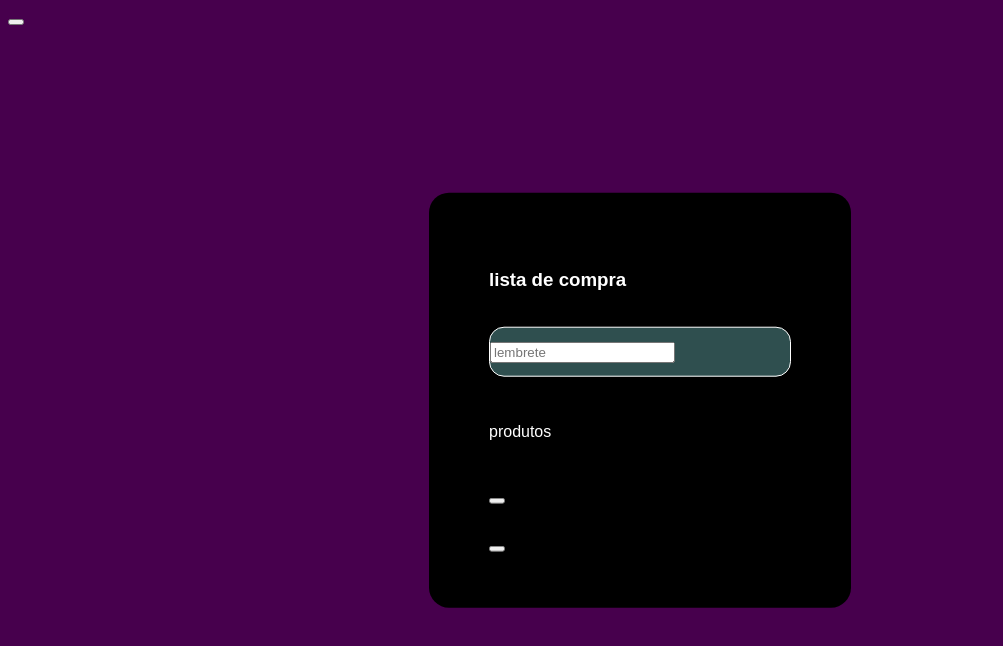
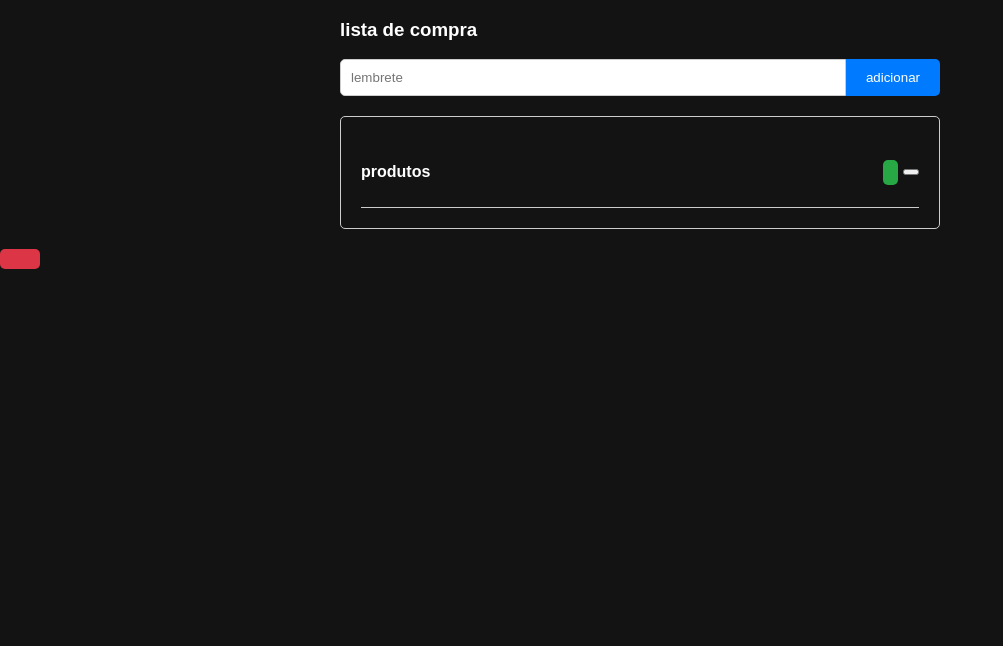
Before and after one commit to Marcos-antio-silva/estudo_front, a plain HTML site: page exe.js/ex1.html in a window 1280 px wide. Shown: the whole page, without its empty margins (0-1003 px from the left). Drawn offline with Linux system fonts and the light colour scheme.

Commit message:
00:34 terça
bla

```diff
--- a/exe.js/ex1.css
+++ b/exe.js/ex1.css
@@ -1,4 +1,4 @@
-body {
+/* body {
     font-family: arial;
     background-color: #47004d;
 }
@@ -11,45 +11,103 @@ body {
     padding: 40px 60px;
     border-radius: 20px;
     color: white;
-    line-height: 3;
 }
-.controlador{
+.formulario{
     background-color:#2F4F4F;
-    border:solid 1px;
-    border-radius:15px;
-    width:300px;
+    border:solid;
+    border-radius:20px;
+    width:100%;
+    padding: 08px;
     }
-/* input#barra {
+input{
     background:#EEE;
-    width:260px;
-    margin:0 auto;
-    padding:10px;
+}
+.btn {
+    background-color:blanchedalmond;
+    font-style:italic;
+    border:none;
 } */
+
+/* Estilos gerais */
+body {
+    font-family: Arial, sans-serif;
+    margin: 0;
+    padding: 0;
+    background-color: rgb(19, 19, 20);
+    color: white;
+}
+
+.centro {
+    max-width: 600px;
+    margin: 0 auto;
+}
+
+/* Estilos para a barra de pesquisa */
+.formulario {
+    display: flex;
+    margin-bottom: 20px;
+}
+
+#glosario {
+    flex: 1;
+    padding: 10px;
+    border: 1px solid #ccc;
+    border-radius: 5px 0 0 5px;
+}
+
 .btn {
-    float:left;
-    background-color:transparent;
-    padding-left:5px;
-    font-style:italic;
-    font-size:18px;
-    border:none;
-    height:32px;
-    width:260px;
+    padding: 10px 20px;
+    background-color: #007bff;
+    color: #fff;
+    border: none;
+    border-radius: 0 5px 5px 0;
+    cursor: pointer;
 }
-    /* #btnBusca:hover {
-    background:#99cccc;
-    } */
 
-/* input{
-    padding: 10px;
+/* Estilos para a lista de produtos */
+.lista-container {
+    border: 1px solid #ccc;
+    border-radius: 5px;
+    padding: 20px;
+}
+
+.itens {
+    display: flex;
+    justify-content: space-between;
+    align-items: center;
+    border-bottom: 1px solid #ccc;
+    padding: 10px 0;
+}
+
+.titulo {
+    font-weight: bold;
+}
+
+.btn-conteiner {
+    display: flex;
+    align-items: center;
+}
+
+.editar-btn {
+    background-color: #28a745;
+    color: #fff;
     border: none;
-    outline: none;
-    font-size: medium;
-} */
-/* button{
-    padding: 10px;
-    width: 100%;
-    background-color:azure;
-    border-radius: 10px;
+    border-radius: 5px;
+    padding: 5px;
+    margin-right: 5px;
+    cursor: pointer;
+}
+
+.editar-btn i {
+    margin-right: 5px;
+}
+
+.remover-btn {
+    margin-top: 20px;
+    padding: 10px 20px;
+    background-color: #dc3545;
+    color: #fff;
     border: none;
-    outline: none;
-} */
+    border-radius: 5px;
+    cursor: pointer;
+}
--- a/exe.js/ex1.html
+++ b/exe.js/ex1.html
@@ -11,8 +11,8 @@
     <form class="gf">
         <p class="alerta"></p>
         <h3>lista de compra</h3>
-        <div class="controlador">
-            <input type="text" id="barra" placeholder="lembrete">
+        <div class="formulario">
+            <input type="text" id="glosario" placeholder="lembrete">
             <button type="submit" class="btn">
             adicionar
             </button>
@@ -28,7 +28,7 @@
                         <i class="fas fa-edit"></i>
                     </button>
                     <div class="btn-conteiner">
-                        <button type="button" class="editar-btn">
+                        <button type="button" class="excluirBtn">
                             <i class="fas fa-lixo"></i>
                     </button>
                 </div>
--- a/exe.js/ex1.js
+++ b/exe.js/ex1.js
@@ -0,0 +1,30 @@
+var alerta = document.querySelector('.alerta');
+var form = document.querySelector ('.formulario');
+var barra = document.querySelector('glosario')
+var enviar_btn = document.querySelector('.btn')
+var containrt = document.querySelector('.lista-container')
+var lista = document.querySelector('.lista')
+var excluirBtn = document.querySelector("excluirBtn")
+
+let editElement;
+let editFlag = false;
+let editID = "";
+
+form.addEventListener('submit',addItem)
+
+function addItem(e) {
+    e.preventDefault ();
+    console.log(barra.value)
+    const value = barra.value
+    // const id = new Date(). getTime() .toString();
+
+    // if(value !=='' && editFlag == false ){
+    //     console.log ('item adicionado');
+    // }
+    // else if (value !== '' && editFlag === true){
+    //     console.log('editando');
+    // }
+    // else {
+    //     console.log('vazio');
+    // }
+}
```
